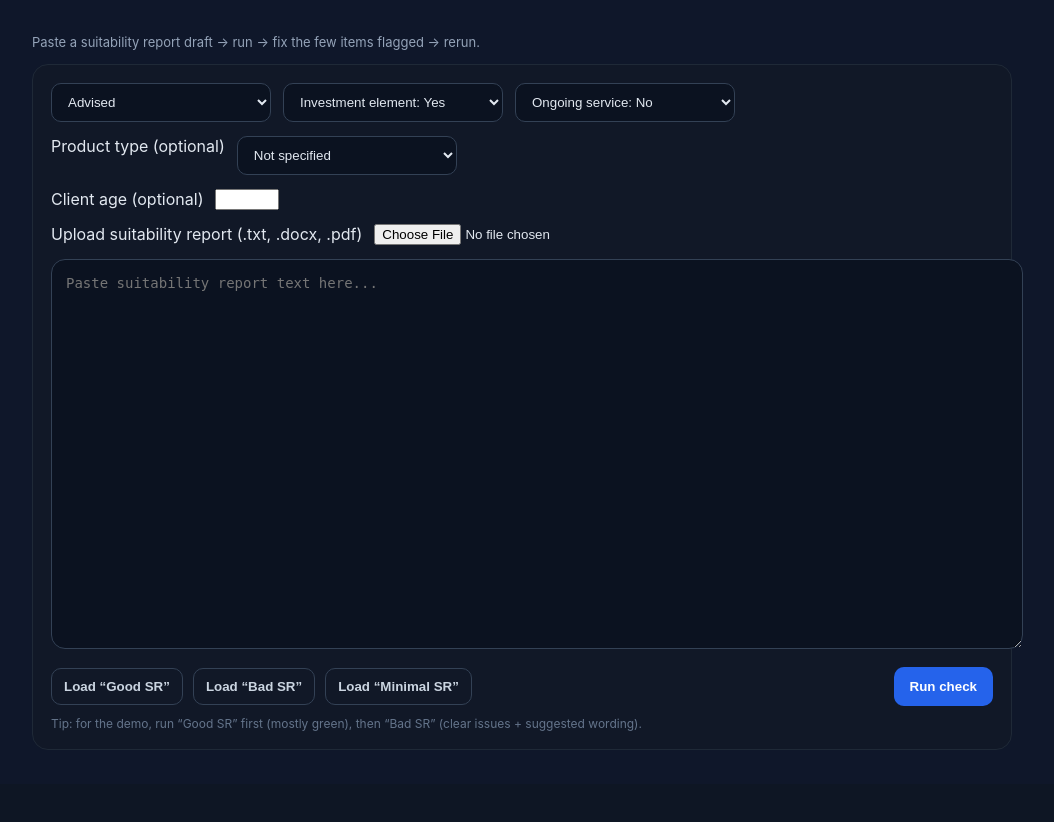
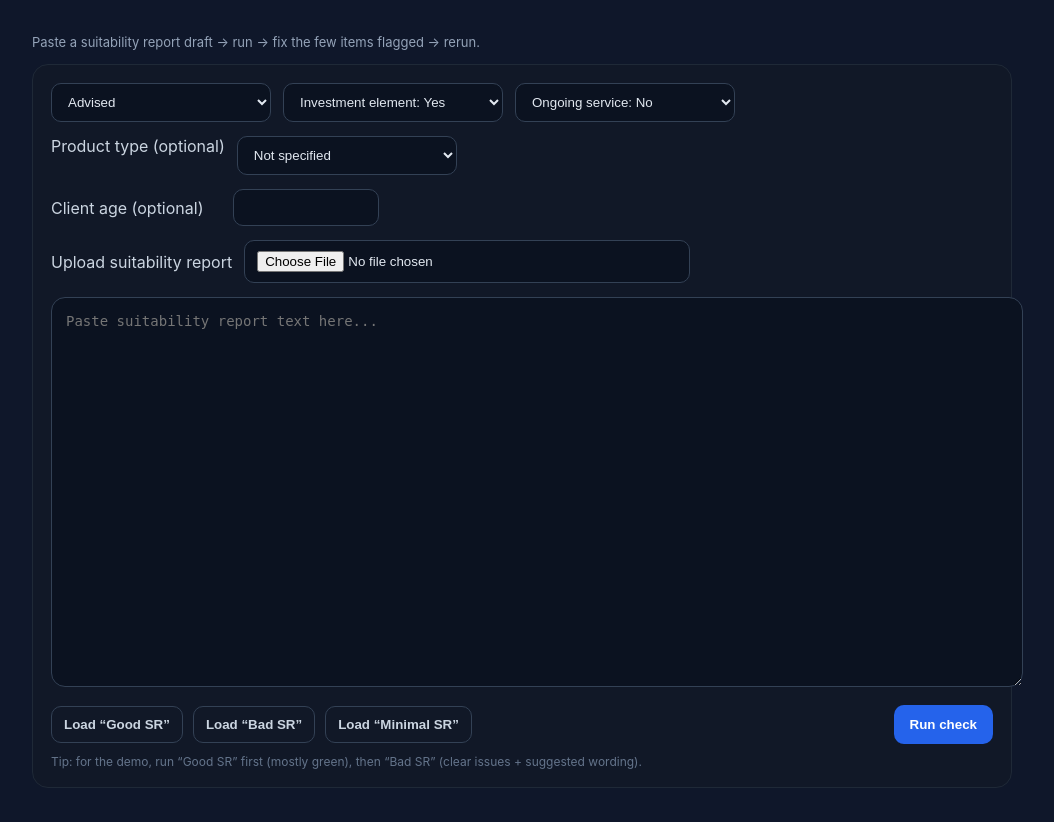
Before and after one commit to AssureAI/assure-fca-monitor, a FastAPI app: template templates/demo.html in a window 1280 px wide. Shown: the part 64-886 px from the top of the page, without its empty margins (118-1172 px from the left). Before the commit the page ends 814 px from the top, so only its background shows below. Run offline with FastAPI, Linux system fonts and the light colour scheme; the template is opened without the code that fills it, so the values that code supplies are empty; parts of the project's set-up code (start-up, migrations or seed data) failed here and were passed over.

Commit message:
Update demo.html

```diff
--- a/templates/demo.html
+++ b/templates/demo.html
@@ -5,6 +5,35 @@
   <title>RuleGrid – Demo</title>
   <meta name="viewport" content="width=device-width, initial-scale=1" />
   <style>
+    input[type="number"],
+    input[type="file"] {
+      background: #0B1220;
+      border: 1px solid #334155;
+      border-radius: 10px;
+      padding: 10px 12px;
+      color: #E2E8F0;
+      outline: none;
+    }
+
+    input[type="number"]:focus,
+    input[type="file"]:focus {
+      border-color: #2563EB;
+      box-shadow: 0 0 0 3px rgba(37,99,235,0.22);
+    }
+
+    #sr_file {
+      width: 100%;
+      max-width: 420px;
+    }
+
+    #client_age {
+      width: 120px;
+    }
+
+    .row label {
+      min-width: 170px;
+      color: #CBD5E1;
+    }
     body {
       margin: 0;
       background: #0F172A;
@@ -185,13 +214,13 @@
           </select>
         </div>
 
-        <div class="row">
+        <div class="row" style="align-items:center;">
           <label for="client_age">Client age (optional)</label>
           <input type="number" name="client_age" id="client_age" min="0" max="120" value="{{ defaults.client_age if defaults and defaults.client_age is not none else '' }}">
         </div>
 
-        <div class="row">
-          <label for="sr_file">Upload suitability report (.txt, .docx, .pdf)</label>
+        <div class="row" style="align-items:center;">
+          <label for="sr_file">Upload suitability report</label>
           <input type="file" name="sr_file" id="sr_file" accept=".txt,.docx,.pdf">
         </div>
 
```
